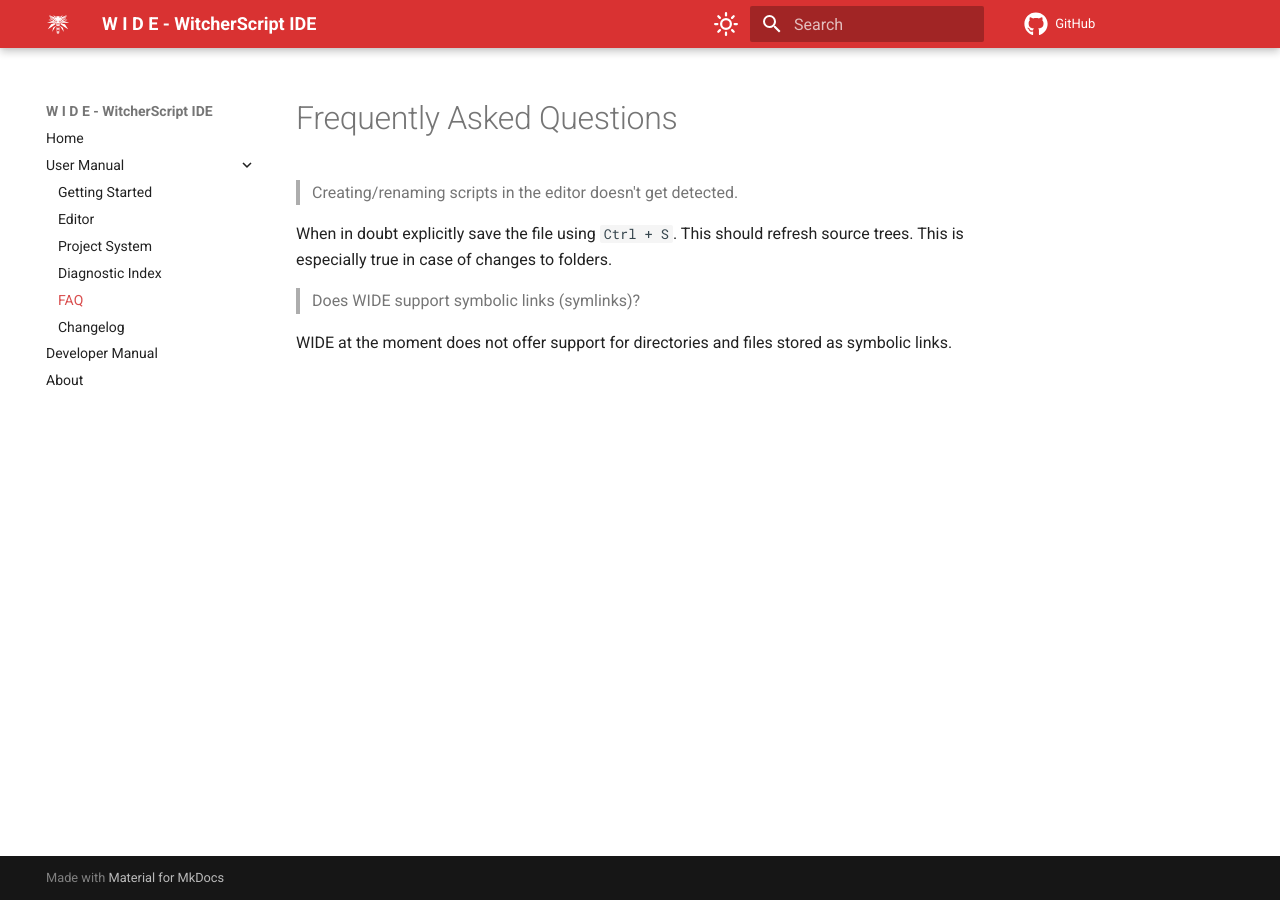
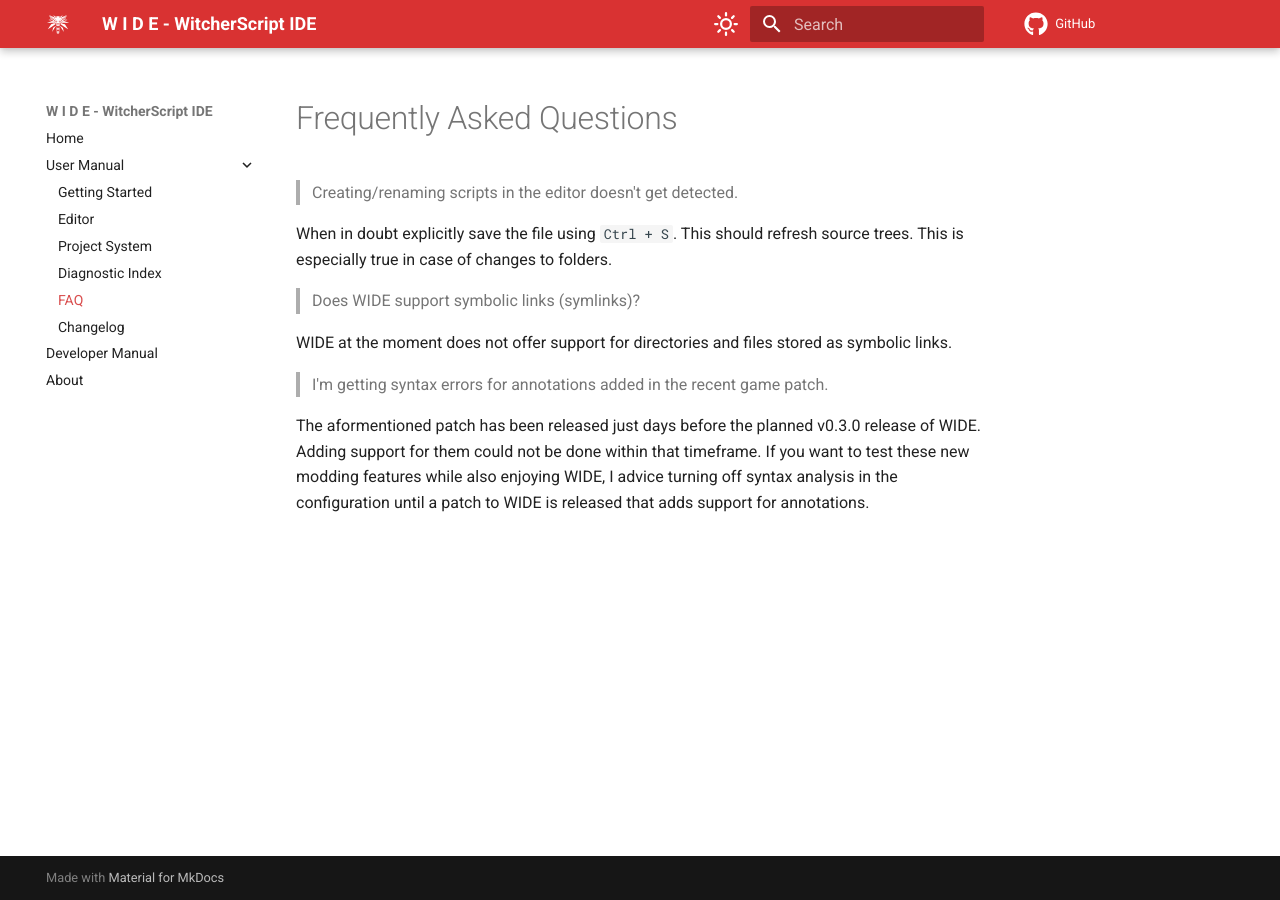
Before and after one commit to SpontanCombust/witcherscript-ide, an MkDocs documentation site: the page built from docs/user-manual/faq.md, in a window 1280 px wide. Built offline with MkDocs 1.6.1 and Material for MkDocs 9.7.7, drawn with Linux system fonts in a browser that asks for light colours; comment, search, counter and statistics services are not loaded.

Commit message:
faq: add a note about unsupported annotations

```diff
--- a/docs/user-manual/faq.md
+++ b/docs/user-manual/faq.md
@@ -7,3 +7,7 @@
 > Does WIDE support symbolic links (symlinks)?
 
 WIDE at the moment does not offer support for directories and files stored as symbolic links.
+
+> I'm getting syntax errors for annotations added in the recent game patch.
+
+The aformentioned patch has been released just days before the planned v0.3.0 release of WIDE. Adding support for them could not be done within that timeframe. If you want to test these new modding features while also enjoying WIDE, I advice turning off syntax analysis in the configuration until a patch to WIDE is released that adds support for annotations.  <!-- TODO remove when ready -->
```
